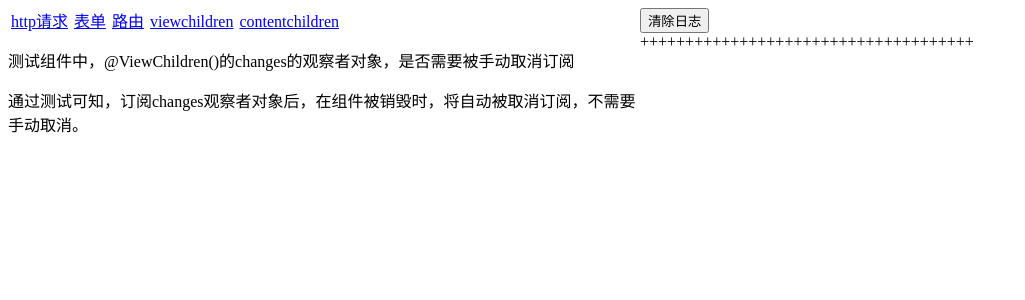
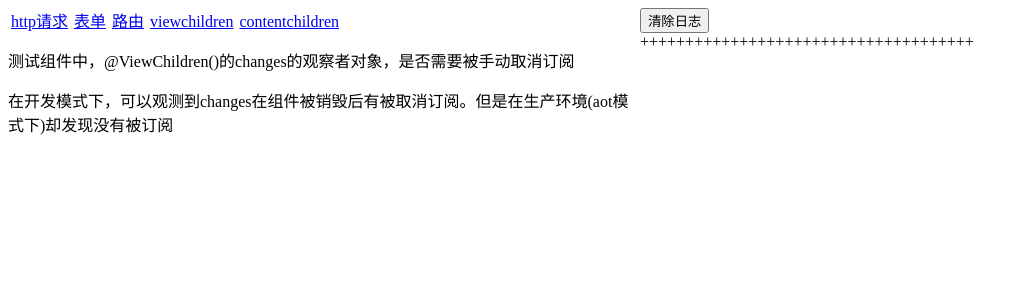
Before and after one commit to wjx774326739/ngx-observable, an Angular app: page /viewchildren in a window 1280 px wide. Shown: the top 300 px of the page, without its empty margins (0-1025 px from the left). Built offline with nearby package versions, Linux system fonts and the light colour scheme.

Commit message:
更新@ViewChildren和@ContentChildren

```diff
--- a/src/app/contentchildren/contentchildren.component.html
+++ b/src/app/contentchildren/contentchildren.component.html
@@ -2,5 +2,6 @@
   测试组件中，@ContentChildren()的changes的观察者对象，是否需要被手动取消订阅
 </p>
 <p>
-  通过测试可知，订阅changes观察者对象后，在组件被销毁时，将自动被取消订阅，不需要手动取消。
+  在开发模式下，可以观测到changes在组件被销毁后有被取消订阅。但是在生产环境(aot模式下)却发现没有被订阅
+  <!-- 通过测试可知，订阅changes观察者对象后，在组件被销毁时，将自动被取消订阅，不需要手动取消。 -->
 </p>
--- a/src/app/contentchildren/contentchildren.component.ts
+++ b/src/app/contentchildren/contentchildren.component.ts
@@ -48,8 +48,9 @@ export class ContentchildrenComponent implements OnInit, AfterContentInit, OnDes
         '这是在ContentchildrenComponent中记录的日志。此时组件被销毁，被观察的 @ContentChildren的changes观察对象的状态为：closed-'
         + this.contentChildrenChanges$Index.closed
       );
+      console.log(this.contentChildrenChanges$Index);
       this.logSer.endLog();
-    }, 100);
+    }, 1000);
   }
 
 }
--- a/src/app/viewchildren/viewchildren.component.html
+++ b/src/app/viewchildren/viewchildren.component.html
@@ -2,5 +2,6 @@
   测试组件中，@ViewChildren()的changes的观察者对象，是否需要被手动取消订阅
 </p>
 <p>
-  通过测试可知，订阅changes观察者对象后，在组件被销毁时，将自动被取消订阅，不需要手动取消。
+  在开发模式下，可以观测到changes在组件被销毁后有被取消订阅。但是在生产环境(aot模式下)却发现没有被订阅
+  <!-- 通过测试可知，订阅changes观察者对象后，在组件被销毁时，将自动被取消订阅，不需要手动取消。 -->
 </p>
--- a/src/app/viewchildren/viewchildren.component.ts
+++ b/src/app/viewchildren/viewchildren.component.ts
@@ -49,7 +49,7 @@ export class ViewchildrenComponent implements OnInit, AfterViewInit, OnDestroy {
         + this.viewchildrenChanges$Index.closed
       );
       this.logSer.endLog();
-    }, 100);
+    }, 1000);
   }
 
 }
```
Also changed, not shown: 19 other files (tests, documents, lock files or other folders).
